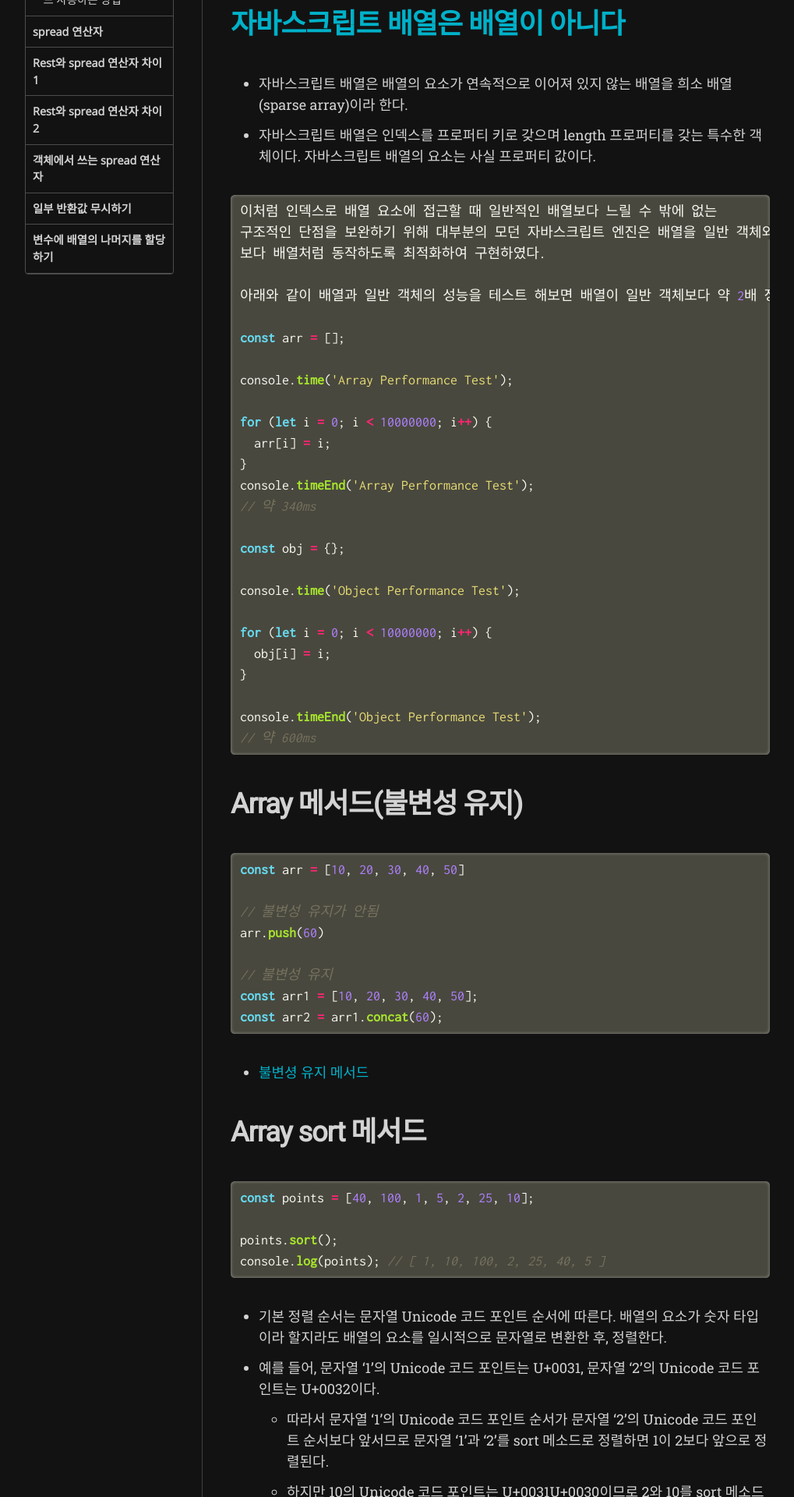
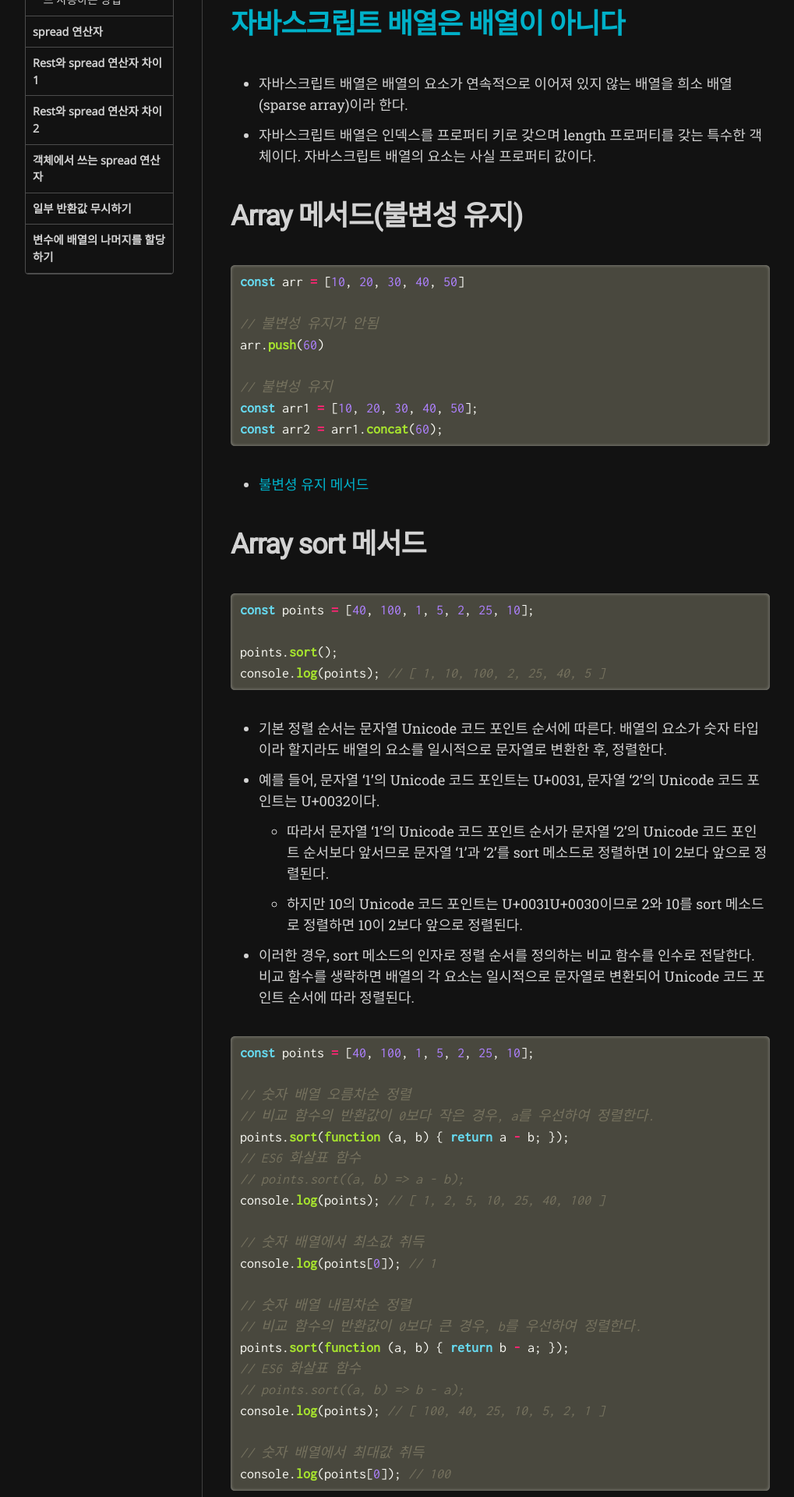
Before and after one commit to ha-jae-geun/jaegeunha94.github.io, a Jekyll site: the page built from _posts/2021-07-21-Array.md, in a window 1280 px wide. Shown: the part 367-2287 px from the top of the page at 78% size, without its empty margins (130-1149 px from the left). Built offline with Jekyll 4.4.1, drawn with Linux system fonts in a browser that asks for light colours; nearby versions of some CDN libraries; some web fonts are replaced; some of the changed text lies outside the part shown.

Commit message:
Update 2021-07-21-Array.md

````diff
--- a/_posts/2021-07-21-Array.md
+++ b/_posts/2021-07-21-Array.md
@@ -12,35 +12,6 @@ author:
 * 자바스크립트 배열은 배열의 요소가 연속적으로 이어져 있지 않는 배열을 희소 배열(sparse array)이라 한다.
 * 자바스크립트 배열은 인덱스를 프로퍼티 키로 갖으며 length 프로퍼티를 갖는 특수한 객체이다. 자바스크립트 배열의 요소는 사실 프로퍼티 값이다.
 
-
-```javascript
-이처럼 인덱스로 배열 요소에 접근할 때 일반적인 배열보다 느릴 수 밖에 없는
-구조적인 단점을 보완하기 위해 대부분의 모던 자바스크립트 엔진은 배열을 일반 객체와 구별하여
-보다 배열처럼 동작하도록 최적화하여 구현하였다.
-
-아래와 같이 배열과 일반 객체의 성능을 테스트 해보면 배열이 일반 객체보다 약 2배 정도 빠른 것을 알 수 있다.
-
-const arr = [];
-
-console.time('Array Performance Test');
-
-for (let i = 0; i < 10000000; i++) {
-  arr[i] = i;
-}
-console.timeEnd('Array Performance Test');
-// 약 340ms
-
-const obj = {};
-
-console.time('Object Performance Test');
-
-for (let i = 0; i < 10000000; i++) {
-  obj[i] = i;
-}
-
-console.timeEnd('Object Performance Test');
-// 약 600ms
-```
 
 
 # Array 메서드(불변성 유지)
````
